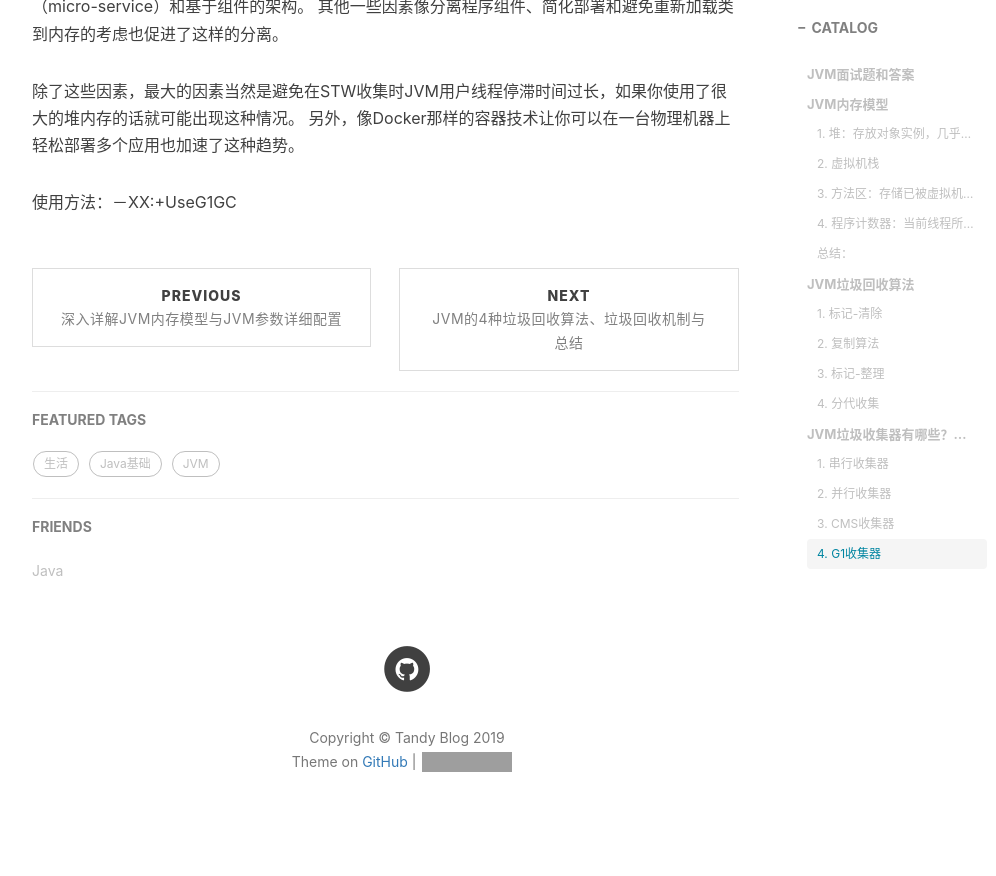
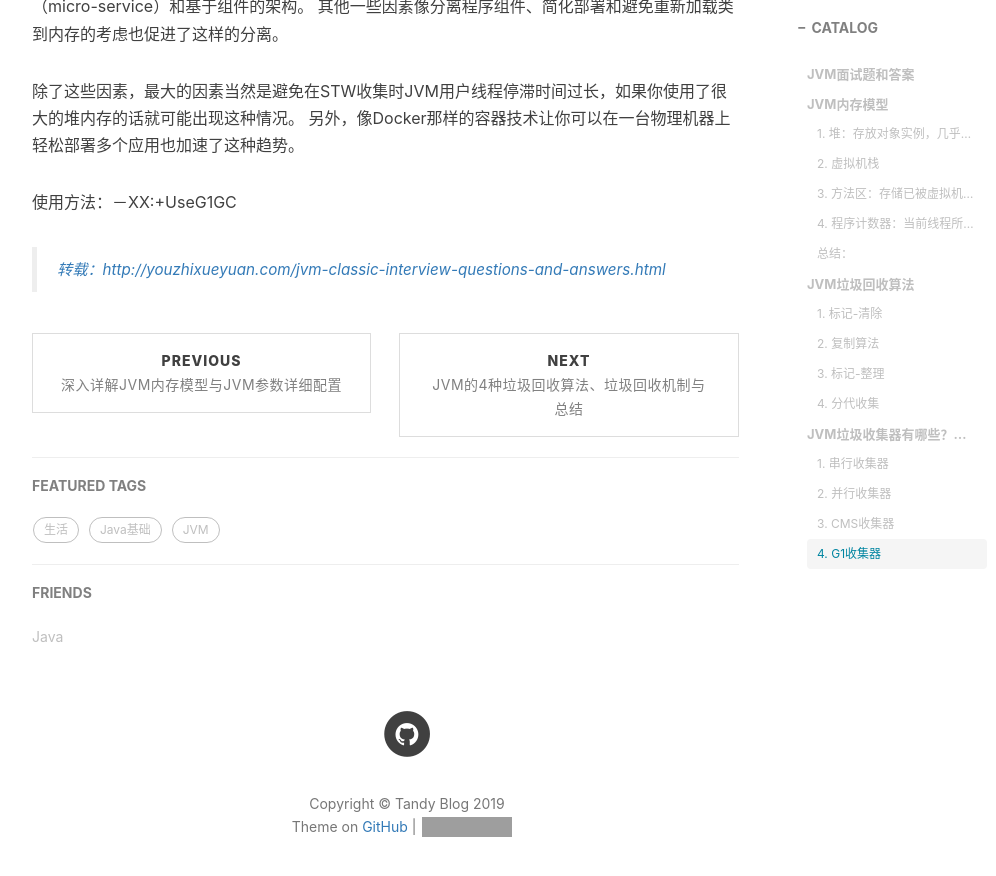
Before and after one commit to tanzhouwen/tanzhouwen.github.io, a Jekyll site: the page built from _posts/2018-09-20-JVM面试题和答案.md, in a window 1280 px wide and 900 px high, scrolled down 4518 px. Shown: the top 876 px of the window, without its empty margins (233-1229 px from the left). Built offline with Jekyll 4.4.1, drawn with Linux system fonts in a browser that asks for light colours; nearby versions of some CDN libraries; comment, search, counter and statistics services are not loaded; grey boxes are pictures that could not be loaded.

Commit message:
Update 2018-09-20-JVM面试题和答案.md

```diff
--- a/_posts/2018-09-20-JVM面试题和答案.md
+++ b/_posts/2018-09-20-JVM面试题和答案.md
@@ -114,3 +114,5 @@ G1收集器把堆分成多个区域，大小从1MB到32MB，并使用多个后
 另外，像Docker那样的容器技术让你可以在一台物理机器上轻松部署多个应用也加速了这种趋势。
 
 使用方法：－XX:+UseG1GC
+
+> [转载：http://youzhixueyuan.com/jvm-classic-interview-questions-and-answers.html](http://youzhixueyuan.com/jvm-classic-interview-questions-and-answers.html)
```
